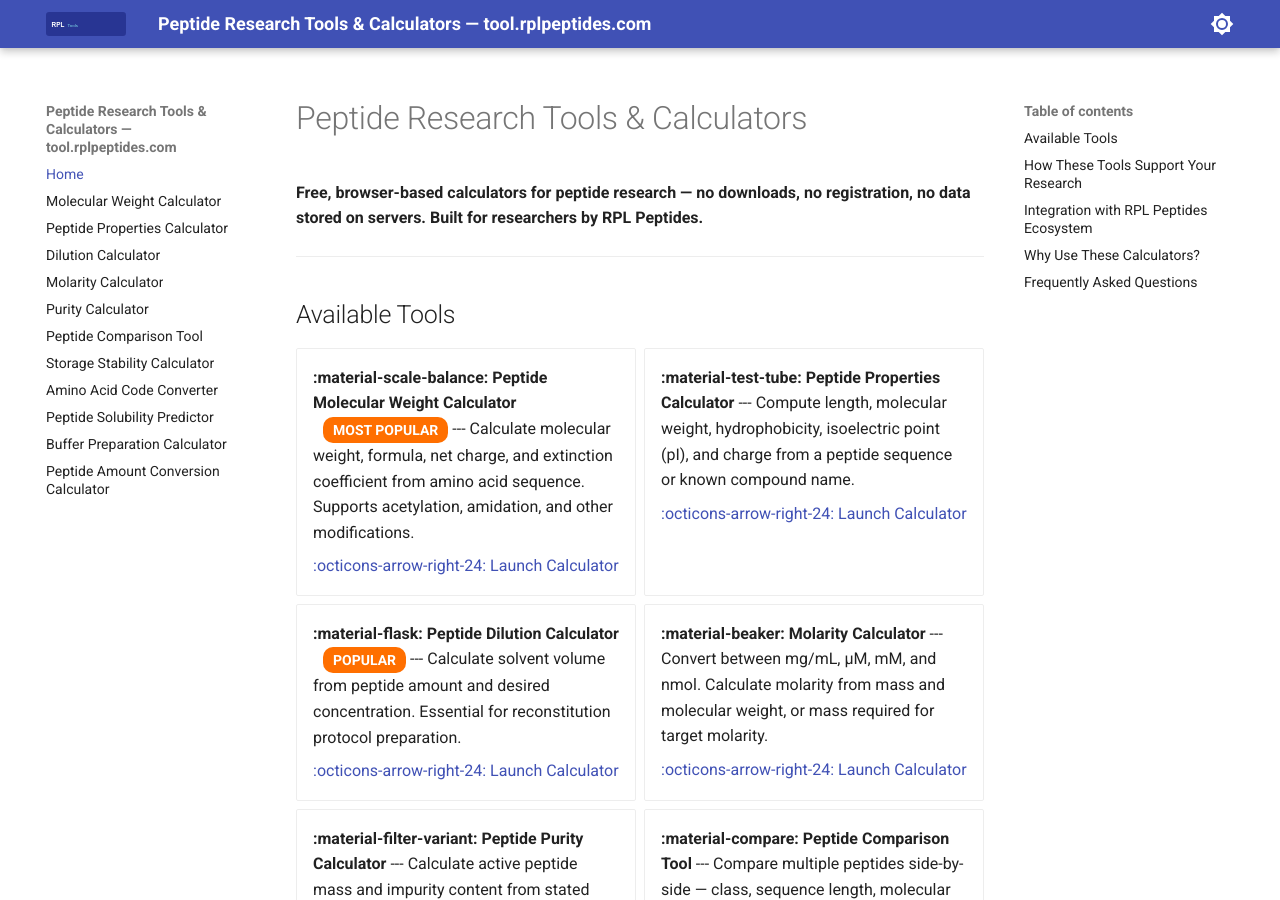
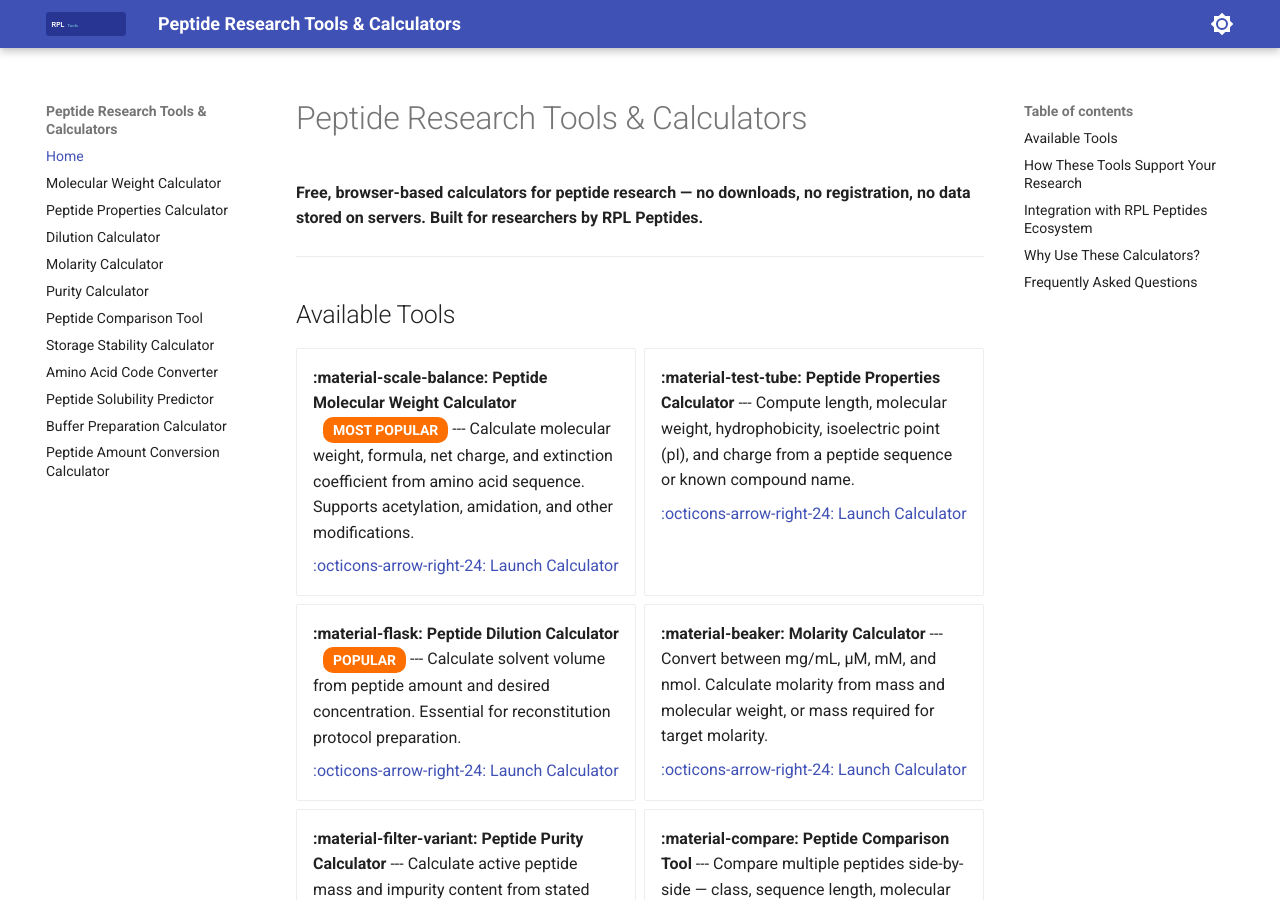
Before and after one commit to martinxionbiotech-max/tool.rplpeptides.com, an MkDocs documentation site: the page built from docs/index.md, in a window 1280 px wide and 900 px high. Built offline with MkDocs 1.6.1 and Material for MkDocs 9.7.7, drawn with Linux system fonts in a browser that asks for light colours; some of the changed lines change nothing that is shown.

Commit message:
fix: remove duplicated site_name in <title> (homepage + og/twitter/schema)
- site_name: drop '— tool.rplpeptides.com' suffix
- override htmltitle block so homepage title = site_name (no duplication)
- og:title/twitter:title/WebApplication.name: no 'site_name — site_name' on homepage

```diff
--- a/mkdocs.yml
+++ b/mkdocs.yml
@@ -1,4 +1,4 @@
-site_name: Peptide Research Tools & Calculators — tool.rplpeptides.com
+site_name: Peptide Research Tools & Calculators
 site_description: Free online peptide research tools — molecular weight calculator, dilution calculator, molarity converter, amino acid converter, peptide comparison tool, and more for research professionals.
 site_url: https://tool.rplpeptides.com
 site_author: RPL Peptides
--- a/overrides/main.html
+++ b/overrides/main.html
@@ -1,4 +1,12 @@
 {% extends "base.html" %}
+
+{% block htmltitle %}
+  {% if page and page.title and not page.is_homepage %}
+    <title>{{ page.title | striptags }} - {{ config.site_name }}</title>
+  {% else %}
+    <title>{{ config.site_name }}</title>
+  {% endif %}
+{% endblock %}
 
 {% block extrahead %}
   <!-- JSON-LD: Organization -->
@@ -39,7 +47,7 @@
   {
     "@context": "https://schema.org",
     "@type": "{% if page and page.url and page.url != '' and page.url != 'index.html' %}WebApplication{% else %}WebPage{% endif %}",
-    "name": "{{ page.title if page else config.site_name }} — {{ config.site_name }}",
+    "name": "{% if page and page.is_homepage %}{{ config.site_name }}{% else %}{{ page.title if page else config.site_name }} — {{ config.site_name }}{% endif %}",
     "url": "{{ page.canonical_url if page else config.site_url }}",
     "description": "{{ page.meta.get('description', config.site_description) if page and page.meta else config.site_description }}",
     "applicationCategory": "ScienceApplication",
@@ -76,7 +84,7 @@
 
   <!-- Open Graph -->
   <meta property="og:type" content="website">
-  <meta property="og:title" content="{{ page.title if page else config.site_name }} — {{ config.site_name }}">
+  <meta property="og:title" content="{% if page and page.is_homepage %}{{ config.site_name }}{% else %}{{ page.title if page else config.site_name }} — {{ config.site_name }}{% endif %}">
   <meta property="og:description" content="{{ page.meta.get('description', config.site_description) if page and page.meta else config.site_description }}">
   <meta property="og:url" content="{{ page.canonical_url if page else config.site_url }}">
   <meta property="og:site_name" content="{{ config.site_name }}">
@@ -87,7 +95,7 @@
 
   <!-- Twitter Card -->
   <meta name="twitter:card" content="summary_large_image">
-  <meta name="twitter:title" content="{{ page.title if page else config.site_name }} — {{ config.site_name }}">
+  <meta name="twitter:title" content="{% if page and page.is_homepage %}{{ config.site_name }}{% else %}{{ page.title if page else config.site_name }} — {{ config.site_name }}{% endif %}">
   <meta name="twitter:description" content="{{ page.meta.get('description', config.site_description) if page and page.meta else config.site_description }}">
   <meta name="twitter:image" content="{{ config.site_url }}/assets/images/og-image.svg">
 
```
